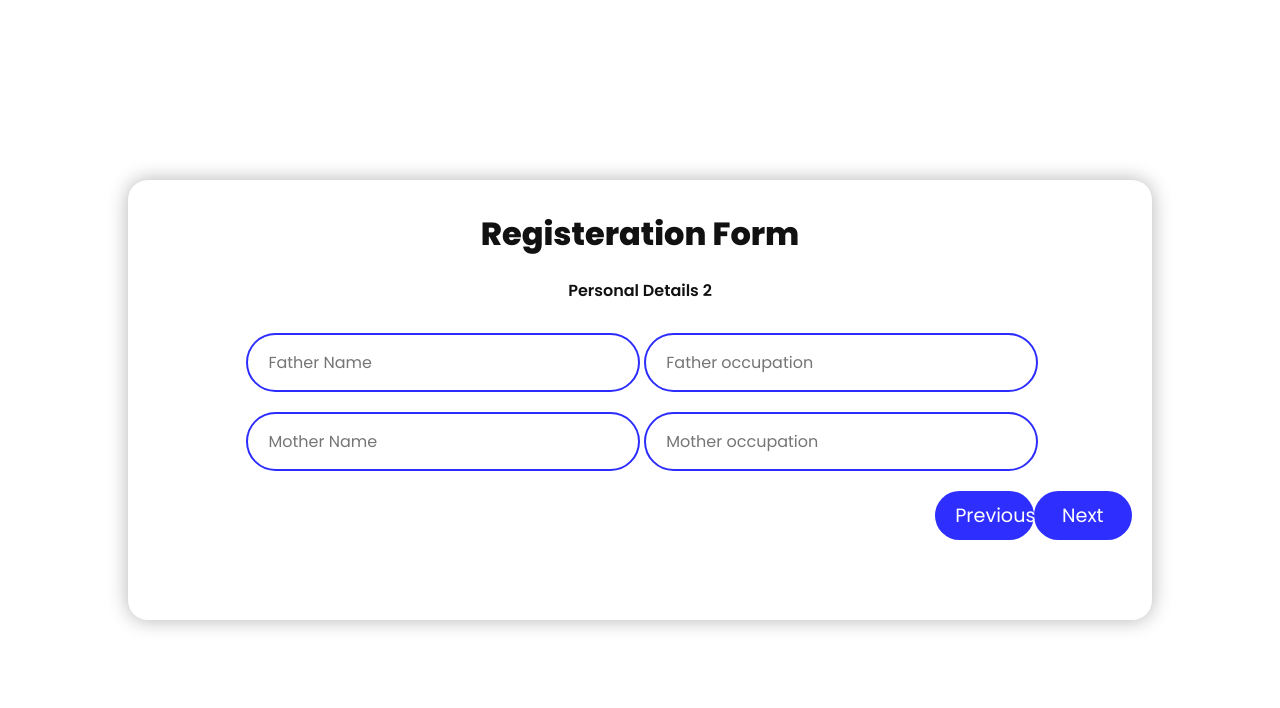
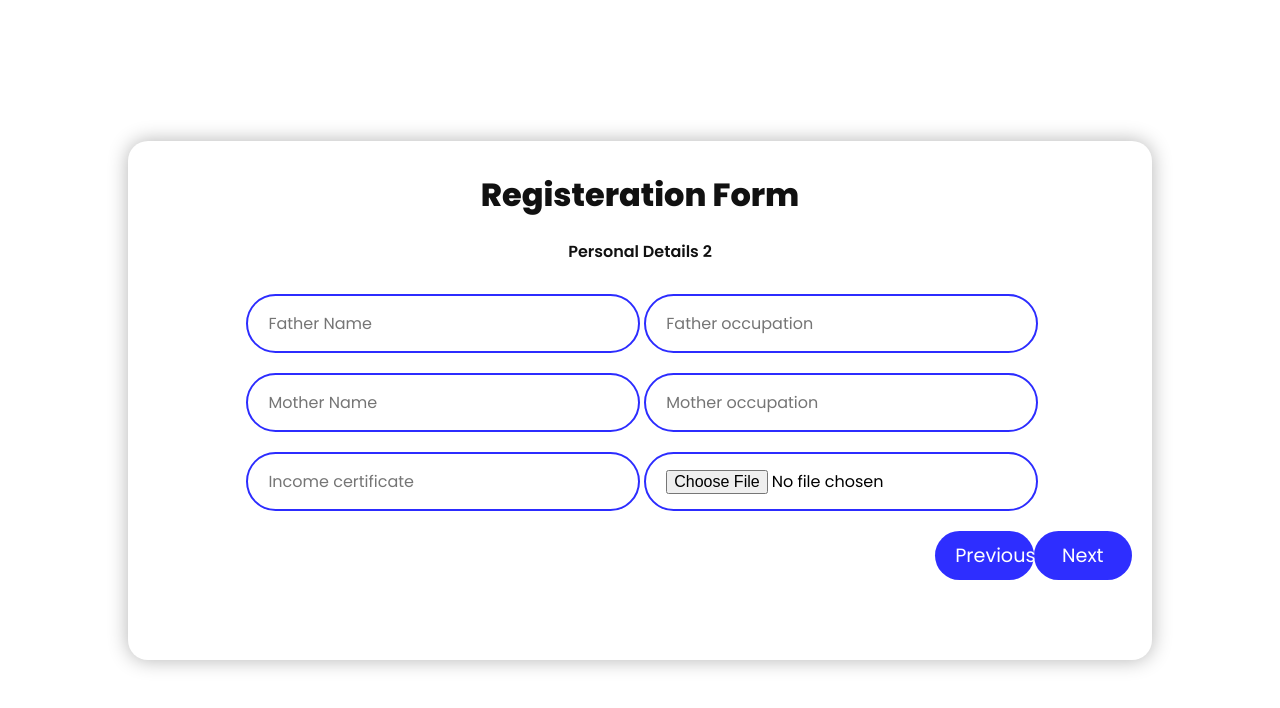
Before and after one commit to Manoj546/s2a, a PHP site: page /formnew.php in a window 1280 px wide, after a click on "Next". Shown: the top 708 px of the page. Run offline with PHP 8.4, Linux system fonts and the light colour scheme; a user stored in the database is signed in.

Commit message:
form changes

```diff
--- a/formnew.php
+++ b/formnew.php
@@ -125,6 +125,10 @@ if (isset($_POST['submit'])) {
                     <input type="text" placeholder="Mother Name" name="MotherName" value="" >
                     <input type="text" placeholder="Mother occupation" name="MotherOccupation" value="" >
                 </div>
+                <div class="input-group">
+                    <input type="text" placeholder="Income certificate" name="income" value="" >
+                    <input type="file" placeholder="" name="incomeCertificate" value="" >
+                </div>
                 <div class="input-group" class="display:flex; flex-direction:row">
                     <button name="button" class="btn" onclick="move(event, 'address')">Next</button>
                     <button name="button" class="btn" onclick="move(event, 'personal')">Previous</button>
```
